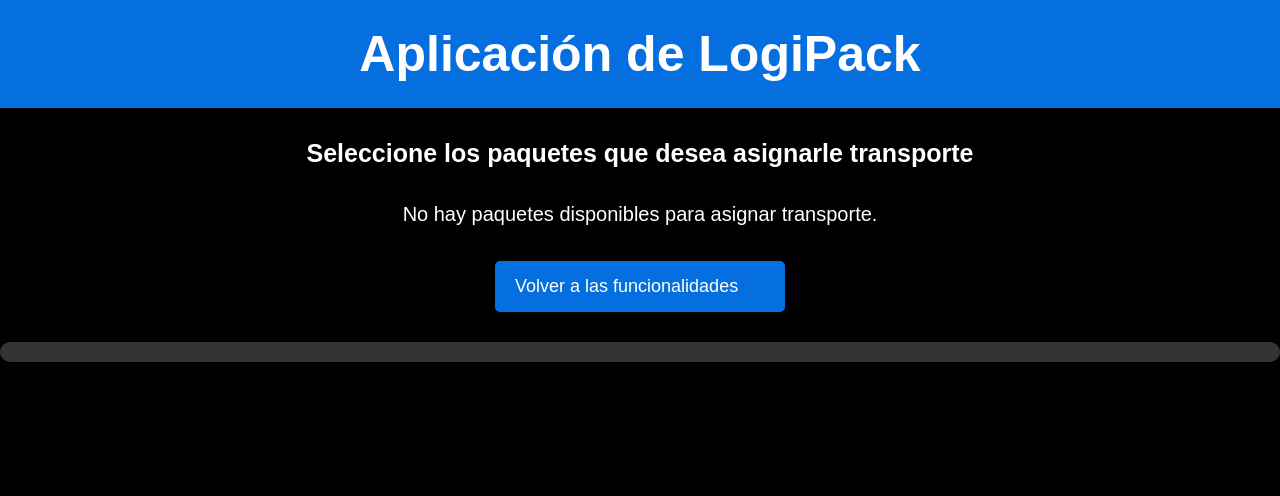
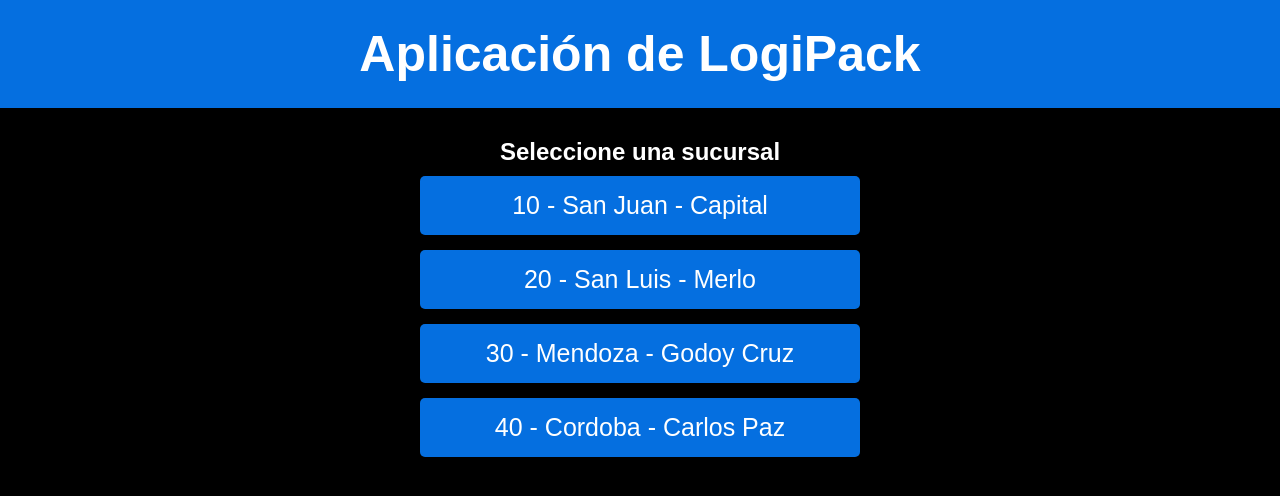
Before and after one commit to DiegoOtinhano2710/Programas_POO, a Flask app: page /salida_transporte/1 in a window 1280 px wide. Shown: the top 496 px of the page. Run offline with Flask 3, Linux system fonts and the light colour scheme.

Commit message:
Add files via upload

```diff
--- a/Trabajo 5/Mi Trabajo/aplicacion.py
+++ b/Trabajo 5/Mi Trabajo/aplicacion.py
@@ -25,6 +25,13 @@ def create_app():
     def sucursal_elegida(sucursal_id):
         sucursal=Sucursal.query.get(sucursal_id)
         return render_template('sucursal.html', sucursal=sucursal)
+
+    @app.route('/sucursal_origen/<int:sucursal_id>')
+    def sucursal_origen(sucursal_id):
+        sucursal=Sucursal.query.get(sucursal_id)
+        return render_template('sucursal.html', sucursal=sucursal)
+
+
 
     @app.route('/paquete/<int:sucursal_id>', methods=['GET','POST'])
     def paquete(sucursal_id):
@@ -54,6 +61,11 @@ def create_app():
 
     @app.route('/salida_transporte/<int:sucursal_id>', methods=['GET','POST'])
     def salida_transporte(sucursal_id):
+        sucursales=Sucursal.query.all()
+        return render_template('sucursal_destino.html', sucursales=sucursales)
+
+    @app.route('/transporte/<int:sucursal_id>', methods=['GET','POST'])
+    def sucursal_destino(sucursal_id):
         lista_paquetes=Paquete.query.all()
         return render_template('salida_transporte.html', sucursal_id=sucursal_id, lista_paquetes=lista_paquetes)
 
@@ -74,11 +86,11 @@ def create_app():
                 if paquete:
                     paquete.idtransporte = nuevo_transporte.id
             db.session.commit()
-            flash(f'¡Transporte asignado correctamente a  paquete(s)!')
+            flash(f'¡Transporte asignado correctamente a paquete(s)!')
         except:
             db.session.rollback()
             flash(f'Error al asignar el transporte')
-        return redirect(url_for('salida_transporte', sucursal_id=sucursal_id))
+        return redirect(url_for('sucursal_destino', sucursal_id=sucursal_id))
 
     @app.route('/llegada_transporte/<int:sucursal_id>', methods=['GET','POST'])
     def llegada_transporte(sucursal_id):
--- a/Trabajo 5/Mi Trabajo/templates/inicio.html
+++ b/Trabajo 5/Mi Trabajo/templates/inicio.html
@@ -2,10 +2,10 @@
 
 {% block content %}
 <div class="sucursales-container">
-    <h2>Seleccione la sucursal donde desea operar</h2>
+    <h2>Seleccione una sucursal</h2>
     <div class="button-container">
         {% for sucursal in sucursales %}
-            <a href="{{ url_for('sucursal_elegida', sucursal_id=sucursal.id) }}" class="custom-button">
+            <a href="{{ url_for('sucursal_origen', sucursal_id=sucursal.id) }}" class="custom-button">
                 {{ sucursal.numero }} - {{ sucursal.provincia }} - {{ sucursal.localidad }}
             </a>
         {% endfor %}
--- a/Trabajo 5/Mi Trabajo/templates/llegada_transporte.html
+++ b/Trabajo 5/Mi Trabajo/templates/llegada_transporte.html
@@ -28,7 +28,7 @@
             </div>
             <div class="action-buttons">
                 <button class="custom-button" type="submit">Registrar llegada</button>
-                <a href="{{ url_for('registrar_llegada', sucursal_id=sucursal_id) }}" class="custom-button">
+                <a href="{{ url_for('sucursal_origen', sucursal_id=sucursal_id) }}" class="custom-button">
                 Volver a las funcionalidades
                 </a>
             </div>
@@ -36,7 +36,7 @@
     {% else %}
         <p class="no-transporte-mensaje">No llegaron transportes.</p>
         <div class="action-buttons">
-            <a href="{{ url_for('sucursal_elegida', sucursal_id=sucursal_id) }}" class="custom-button">
+            <a href="{{ url_for('sucursal_origen', sucursal_id=sucursal_id) }}" class="custom-button">
                 Volver a las funcionalidades
             </a>
         </div>
--- a/Trabajo 5/Mi Trabajo/templates/registro_paquete.html
+++ b/Trabajo 5/Mi Trabajo/templates/registro_paquete.html
@@ -12,7 +12,7 @@
     <label for="dirdestino" style="color: white; font-size: 23px;">Dirección del destinatario:</label>
     <input type="text" name="dirdestino" required style="color: rgb(0, 0, 0); font-size: 23px; padding: 10px;"><br>
     <input type="submit" value="Registrar paquete" style="background-color: #056fe0; color: white; font-size: 20px; padding: 10px; border-radius: 10px; cursor: pointer;">
-    <a href="{{ url_for('sucursal_elegida', sucursal_id=sucursal_id) }}" class="custom-button">
+    <a href="{{ url_for('sucursal_origen', sucursal_id=sucursal_id) }}" class="custom-button">
         Volver a las funcionalidades
     </a>
 </form>
--- a/Trabajo 5/Mi Trabajo/templates/salida_transporte.html
+++ b/Trabajo 5/Mi Trabajo/templates/salida_transporte.html
@@ -28,16 +28,16 @@
                 {% endfor %}
             </div>
             <div class="action-buttons">
-                <button class="custom-button" type="submit">Asignar transporte</button>
-                <a href="{{ url_for('sucursal_elegida', sucursal_id=sucursal_id) }}" class="custom-button">
-                    Volver a las funcionalidades
+                <button class="custom-button" type="submit">Registrar transporte</button>
+                <a href="{{ url_for('sucursal_origen', sucursal_id=sucursal_id) }}" class="custom-button">
+                Volver a las funcionalidades
                 </a>
             </div>
         </form>
     {% else %}
         <p class="no-paquetes-mensaje">No hay paquetes disponibles para asignar transporte.</p>
         <div class="action-buttons">
-            <a href="{{ url_for('sucursal_elegida', sucursal_id=sucursal_id) }}" class="custom-button">
+            <a href="{{ url_for('sucursal_origen', sucursal_id=sucursal_id) }}" class="custom-button">
                 Volver a las funcionalidades
             </a>
         </div>
--- /dev/null
+++ b/Trabajo 5/Mi Trabajo/templates/sucursal_destino.html
@@ -0,0 +1,59 @@
+{% extends 'base.html' %}
+
+{% block content %}
+<div class="sucursales-container">
+    <h2>Seleccione una sucursal</h2>
+    <div class="button-container">
+        {% for sucursal in sucursales %}
+            <a href="{{ url_for('sucursal_destino', sucursal_id=sucursal.id) }}" class="custom-button">
+                {{ sucursal.numero }} - {{ sucursal.provincia }} - {{ sucursal.localidad }}
+            </a>
+        {% endfor %}
+    </div>
+</div>
+
+<style>
+    .sucursales-container {
+        max-width: 800px;
+        margin: 0 auto;
+        padding: 10px;
+    }
+
+    h2 {
+        text-align: center;
+        color: #ffffff;
+        margin-bottom: 10px;
+    }
+
+    .button-container {
+        display: flex;
+        flex-direction: column;
+        align-items: center;
+        gap: 15px;
+    }
+
+    .custom-button {
+        display: block;
+        width: 100%;
+        max-width: 400px;
+        padding: 15px 20px;
+        font-size: 25px;
+        text-align: center;
+        text-decoration: none;
+        color: #fff;
+        background-color: #056fe0;
+        border-radius: 5px;
+        transition: background-color 0.3s ease, transform 0.1s ease;
+        box-shadow: 0 4px 6px rgba(0, 0, 0, 0.1);
+    }
+
+    .custom-button:hover {
+        background-color: #056fe0;
+    }
+
+    .custom-button:active {
+        transform: translateY(2px);
+        box-shadow: 0 2px 4px rgba(0, 0, 0, 0.1);
+    }
+</style>
+{% endblock %}
```
Also changed, not shown: Trabajo 5/Mi Trabajo/datos.sqlite3.
